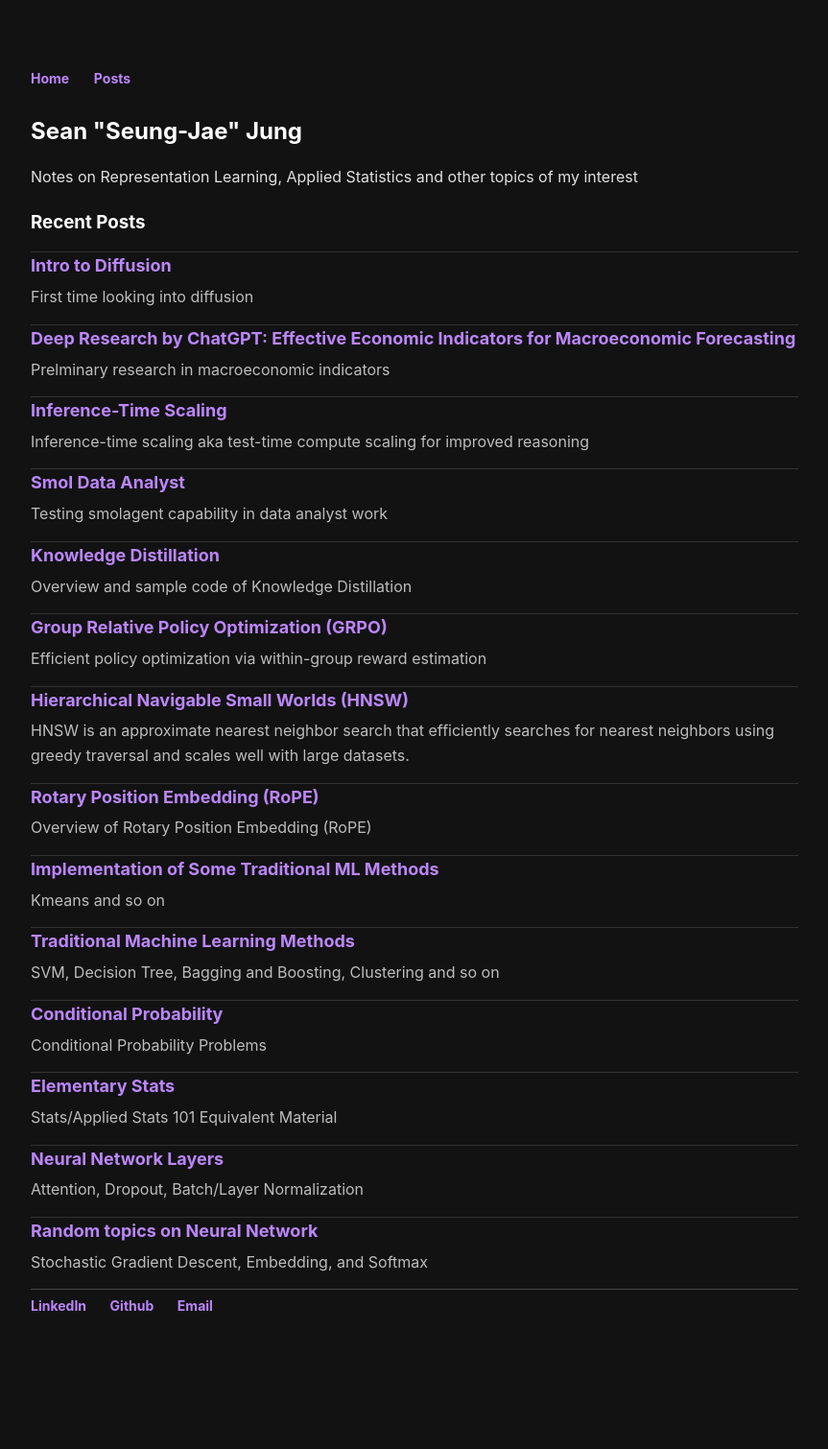
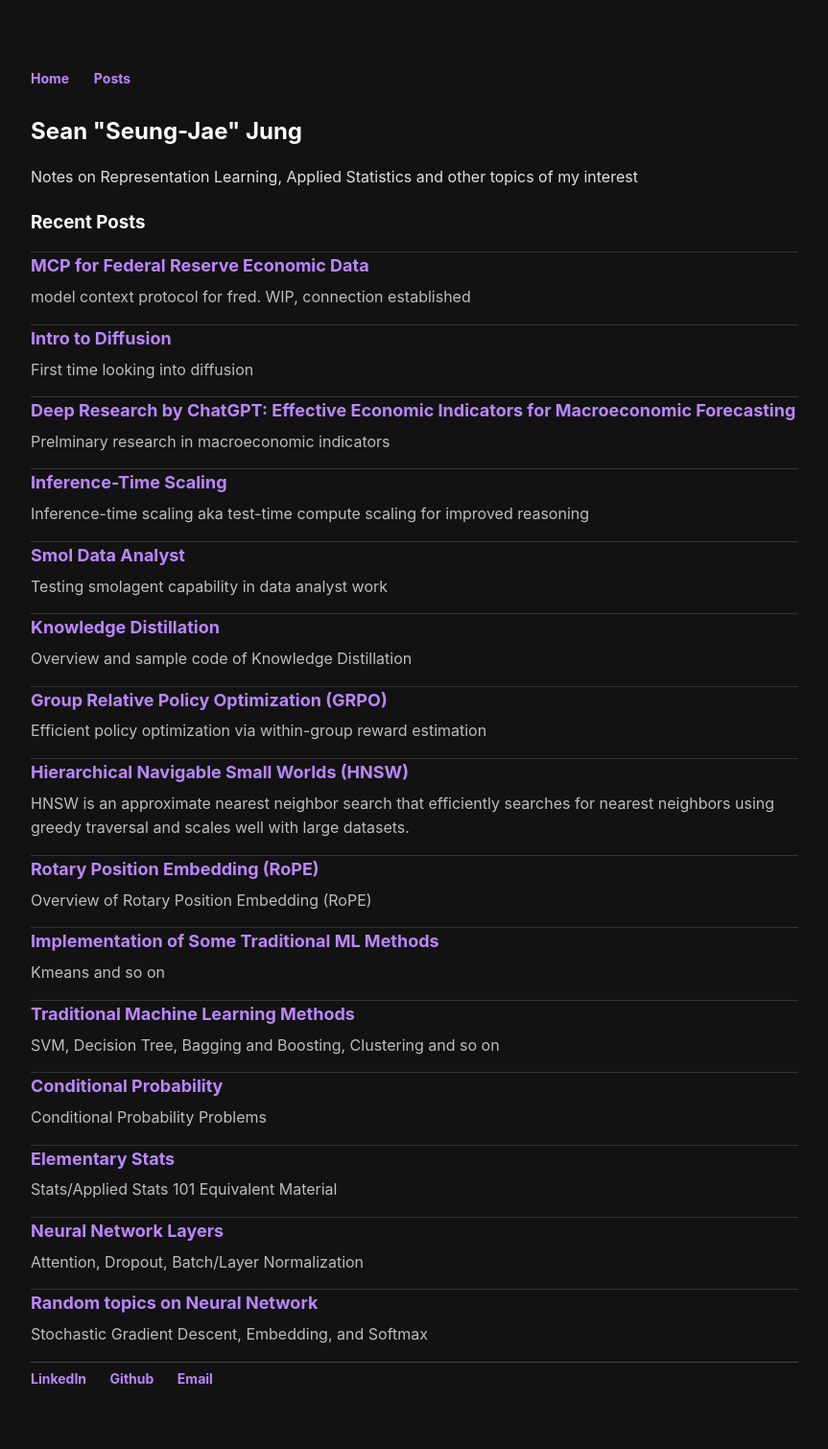
Before and after one commit to sean-sj-jung/sean-sj-jung.github.io, a Jekyll site: the page built from index.html, in a window 1280 px wide. Shown: the whole page at 96% size, without its empty margins (208-1071 px from the left). Built offline with Jekyll 4.4.1, drawn with Linux system fonts in a browser that asks for light colours; nearby versions of some CDN libraries; before the commit the page ends 1435 px from its top, so only the background shows below that.

Commit message:
add mcp, minor fix

```diff
--- /dev/null
+++ b/_posts/2025-03-31-building-mcp-fred-server.md
@@ -0,0 +1,18 @@
+---
+layout: post
+title: "MCP for Federal Reserve Economic Data"
+date: 2025-03-31
+excerpt: "model context protocol for fred. WIP, connection established"
+---
+
+### Yet another Introduction to Model Context Protocol
+is unnecessary so here are useful links instead.
+1. [Official Website](https://modelcontextprotocol.io/introduction)
+2. [Official Github](https://github.com/modelcontextprotocol)
+3. [Workshop Video](https://www.youtube.com/watch?v=kQmXtrmQ5Zg)
+
+### Building a MCP Server for FRED API
+[MyRepository](https://github.com/sean-sj-jung/mcp_fred)
+- Currently WIP.
+- Connection with Claude Desktop is confirmed.
+- Next step is to polish outputs, add more APIs and so on.
```
Also changed, not shown: _posts/2025-03-16-DeepResearchExample.md (+1 -1 lines).
